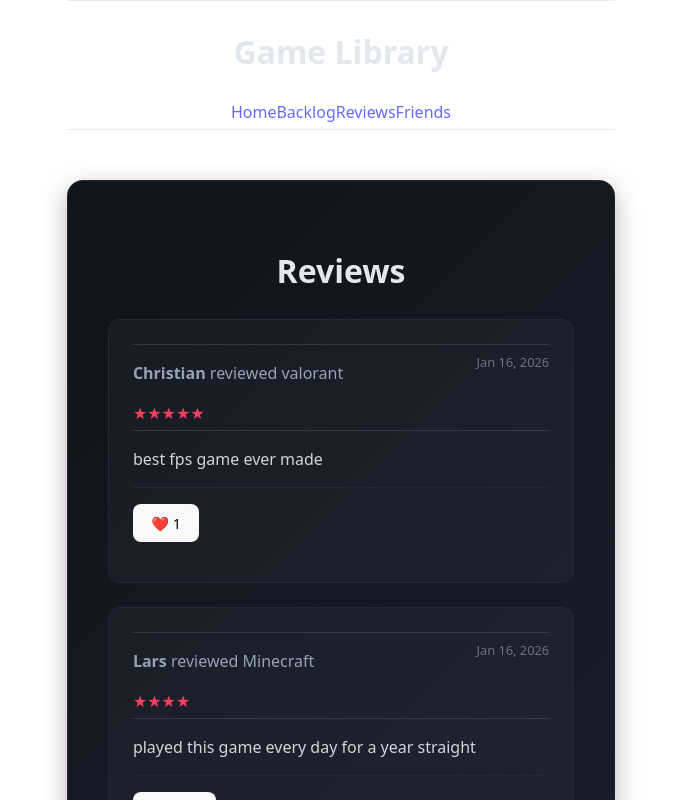
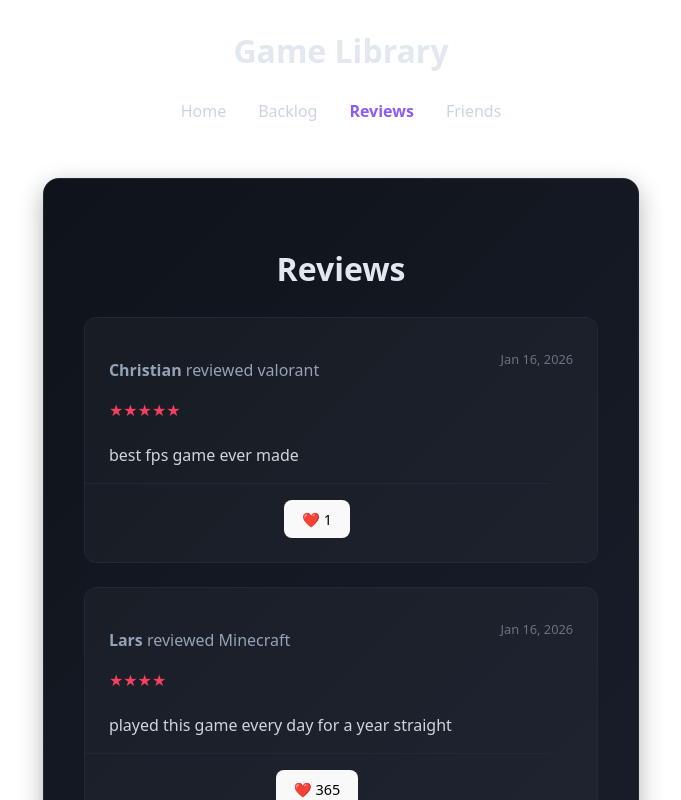
Before and after one commit to jguese3/full-stack-project, a React (Vite) app: page /reviews in a window 1280 px wide. Shown: the top 800 px of the page, without its empty margins (299-980 px from the left). Built offline with nearby package versions, Linux system fonts and the light colour scheme.

Commit message:
Update:css nav style

```diff
--- a/src/App.css
+++ b/src/App.css
@@ -2,6 +2,9 @@
   max-width: 1280px;
   margin: 0 auto;
   text-align: center;
+  display: flex;
+  flex-direction: column;
+  min-height: 100vh;
 }
 
 h1 {
@@ -115,11 +118,18 @@ h2 {
 
 .review-footer {
   display: flex;
+  justify-content: center;
+  align-items: center;
   gap: 1.5rem;
   font-size: 0.9rem;
   color: #9ca3af;
   margin-top: 1rem;
   padding-top: 1rem;
+  padding-left: 0;
+  padding-right: 0;
+  margin-left: -1.5rem;
+  margin-right: -1.5rem;
+  padding-bottom: 0;
   border-top: 1px solid #1f2937;
 }
 
@@ -183,21 +193,42 @@ h2 {
 /* FOOTER */
 footer {
   margin-top: auto;
-  padding: 2rem 0 1rem;
+  padding: 1.5rem;
   text-align: center;
-  border-top: 1px solid rgba(148, 163, 184, 0.2);
   width: 100%;
   color: #94a3b8;
+  border-top: 1px solid rgba(148, 163, 184, 0.2);
 }
 
 /* HEADER */
 header {
   margin-top: auto;
   text-align: center;
-  border-top: 1px solid rgba(148, 163, 184, 0.2);
-  border-bottom: 1px solid rgba(148, 163, 184, 0.2);
   width: 100%;
   color: #94a3b8;
   padding-bottom: 5px;
   margin-bottom: 50px;
 }
+
+/* NAV */
+.page-links {
+  display: flex;
+  gap: 2rem;
+  justify-content: center;
+}
+
+.page-links a {
+  color: #cbd5e1;
+  text-decoration: none;
+  font-weight: 500;
+  transition: color 0.2s;
+}
+
+.page-links a:hover {
+  color: #f1f5f9;
+}
+
+.page-links a.active {
+  color: #8b5cf6;
+  font-weight: 600;
+}
```
